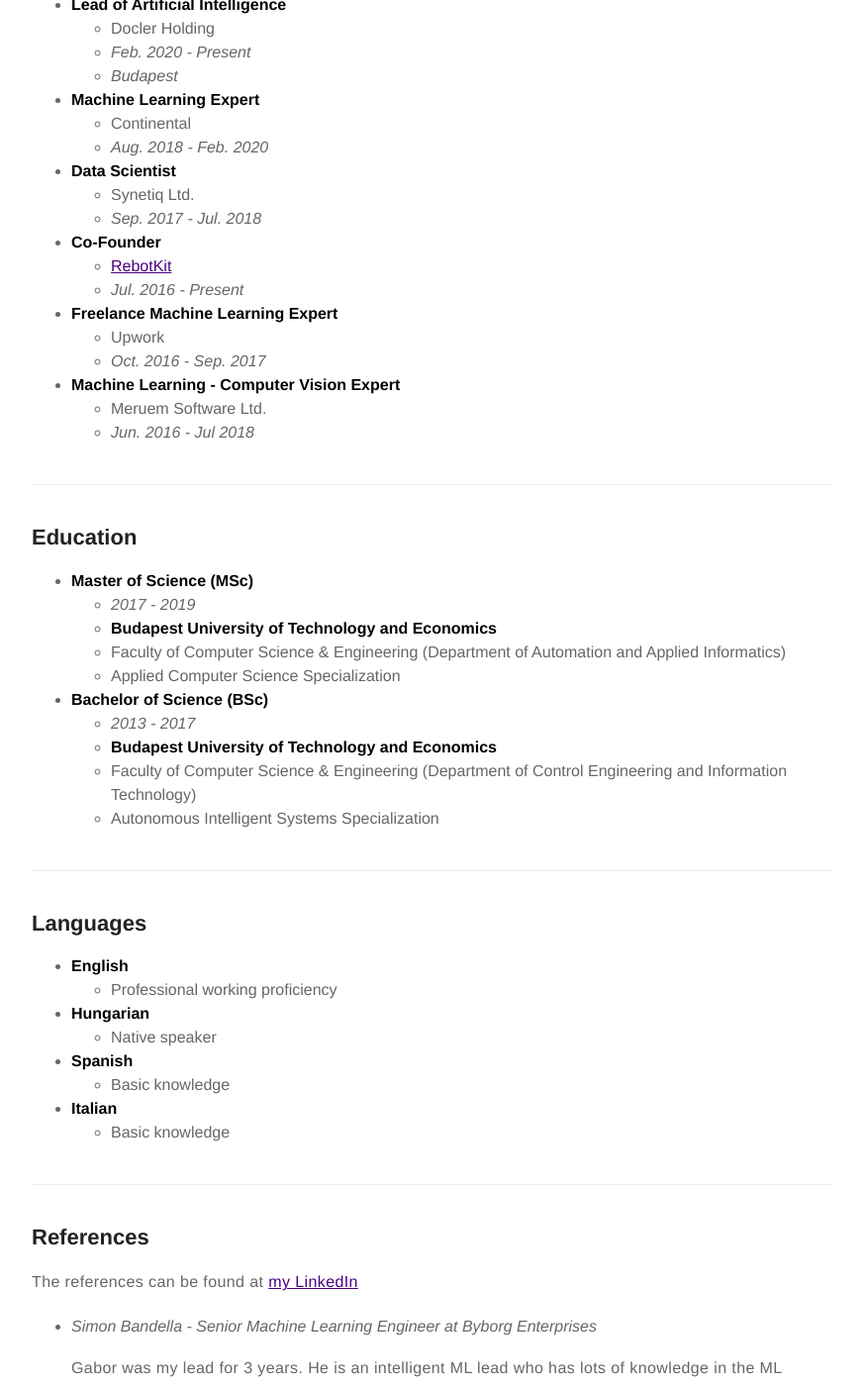
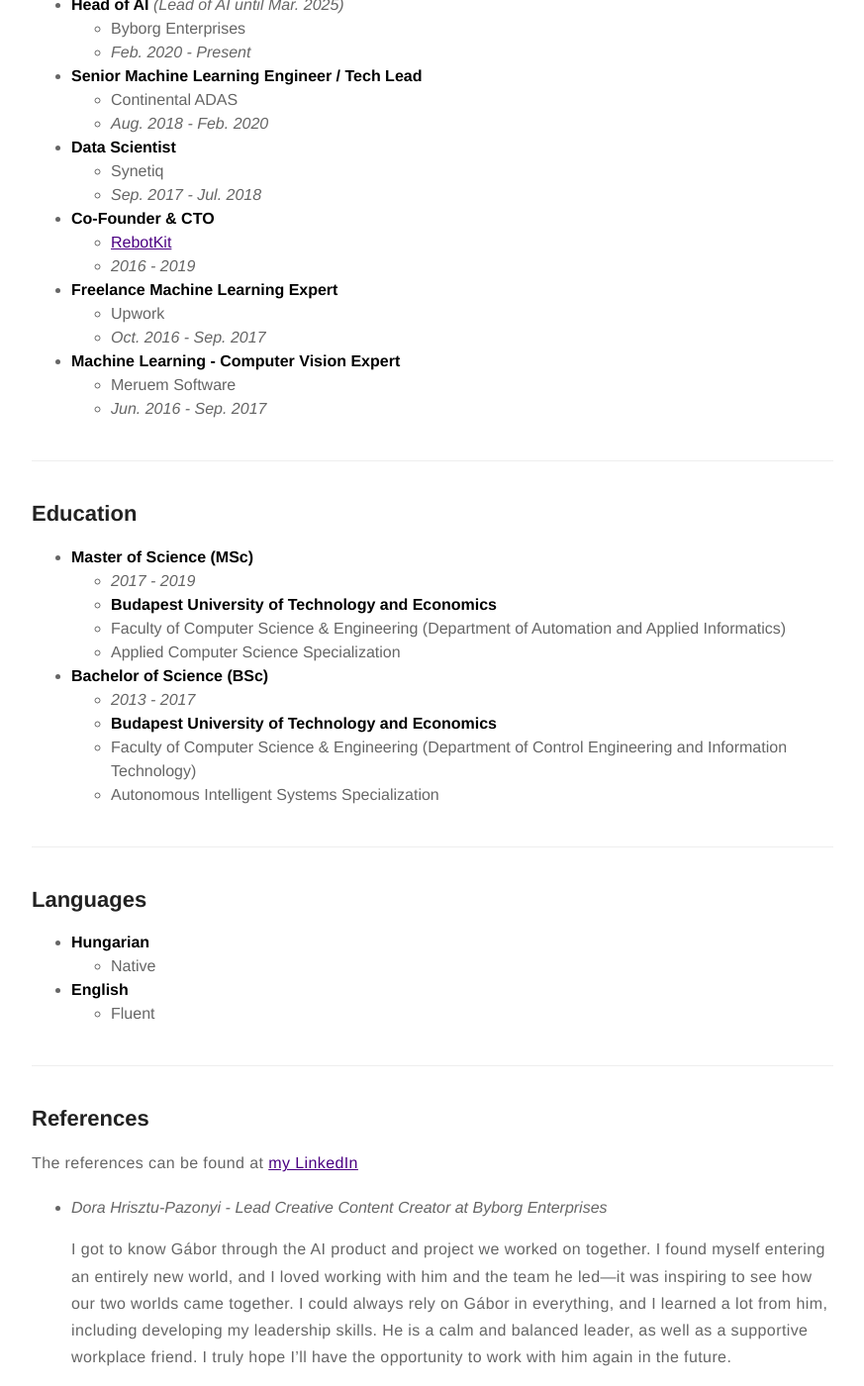
Before and after one commit to gaborvecsei/gaborvecsei.github.io, a Jekyll site: the page built from resume.md, in a window 1280 px wide and 1400 px high, scrolled down 472 px. Shown: the whole window at 99% size, without its empty margins (203-1076 px from the left). Built offline with Jekyll 4.4.1, drawn with Linux system fonts in a browser that asks for light colours.

Commit message:
resume and profile pic update

```diff
--- a/_config.yml
+++ b/_config.yml
@@ -1,14 +1,13 @@
 # main text of home
 name: Gábor Vecsei
-bio: Artificial Intelligence Team Lead
-
+bio: Head of AI | AI Strategy & Leadership | Architecting Scalable ML Systems
 # twitter summary info
 description: Personal webpage
 
 # if it's an external image, update below for true
 # better with square images
 external-image: false
-picture: assets/images/profile_square.jpg
+picture: assets/images/profile_square_2.jpg
 
 # If you want to include your resume, set to true
 # and specify source (external or local).
--- a/resume.md
+++ b/resume.md
@@ -13,53 +13,48 @@
 
 ## Work Experience
 
-- **Lead of Artificial Intelligence**
-	- Docler Holding
-	- *Feb. 2020 - Present*
-	- *Budapest*
-- **Machine Learning Expert**
-	- Continental
-	- *Aug. 2018 - Feb. 2020*
+- **Head of AI** _(Lead of AI until Mar. 2025)_
+  - Byborg Enterprises
+  - _Feb. 2020 - Present_
+- **Senior Machine Learning Engineer / Tech Lead**
+  - Continental ADAS
+  - _Aug. 2018 - Feb. 2020_
 - **Data Scientist**
-	- Synetiq Ltd.
-	- *Sep. 2017 - Jul. 2018*
-- **Co-Founder**
-	- [RebotKit](https://rebotkit.net)
-	- *Jul. 2016 - Present*
+  - Synetiq
+  - _Sep. 2017 - Jul. 2018_
+- **Co-Founder & CTO**
+  - [RebotKit](https://rebotkit.net)
+  - _2016 - 2019_
 - **Freelance Machine Learning Expert**
-	- Upwork
-	- *Oct. 2016 - Sep. 2017*
+  - Upwork
+  - _Oct. 2016 - Sep. 2017_
 - **Machine Learning - Computer Vision Expert**
-	- Meruem Software Ltd.
-	- *Jun. 2016 - Jul 2018*
+  - Meruem Software
+  - _Jun. 2016 - Sep. 2017_
 
 ---
 
 ## Education
 
 - **Master of Science (MSc)**
-	- *2017 - 2019*
-	- **Budapest University of Technology and Economics**
-	- Faculty of Computer Science & Engineering (Department of Automation and Applied Informatics)
-	- Applied Computer Science Specialization
+  - _2017 - 2019_
+  - **Budapest University of Technology and Economics**
+  - Faculty of Computer Science & Engineering (Department of Automation and Applied Informatics)
+  - Applied Computer Science Specialization
 - **Bachelor of Science (BSc)**
-	- *2013 - 2017*
-	- **Budapest University of Technology and Economics**
-	- Faculty of Computer Science & Engineering (Department of Control Engineering and Information Technology)
-	- Autonomous Intelligent Systems Specialization
+  - _2013 - 2017_
+  - **Budapest University of Technology and Economics**
+  - Faculty of Computer Science & Engineering (Department of Control Engineering and Information Technology)
+  - Autonomous Intelligent Systems Specialization
 
 ---
 
 ## Languages
 
+- **Hungarian**
+  - Native
 - **English**
-	- Professional working proficiency
-- **Hungarian**
-	- Native speaker
-- **Spanish**
-	- Basic knowledge
-- **Italian**
-	- Basic knowledge
+  - Fluent
 
 ---
 
@@ -68,13 +63,10 @@
 The references can be found at [my LinkedIn](https://www.linkedin.com/in/gaborvecsei/)
 
 <ul>
-	<li><i>Simon Bandella - Senior Machine Learning Engineer at Byborg Enterprises</i><p>Gabor was my lead for 3 years. He is an intelligent ML lead who has lots of knowledge in the ML sector. He was always able to provide great advice to quickly unblock a technical issue or to provide good improvement.
-He is everything you want in a good leader. He leads by example and he created a positive environment where everyone felt involved and heard. He has great communication skills with the business allowing their needs to be met with great success while giving them a good understanding of our technical constraints.
-He is forward-thinking and involves himself a lot in finding meaningful ideas where ML can enhance a process in the company. He always chooses architecture and tools adapted to our needs to improve efficiency and minimize the cost. He focused on recruiting smart and good people to create a thriving team.
-If you have the chance to work with Gabor, I would recommend that you take it.</p></li>
+	<li><i>Dora Hrisztu-Pazonyi - Lead Creative Content Creator at Byborg Enterprises</i><p>I got to know Gábor through the AI product and project we worked on together. I found myself entering an entirely new world, and I loved working with him and the team he led—it was inspiring to see how our two worlds came together. I could always rely on Gábor in everything, and I learned a lot from him, including developing my leadership skills. He is a calm and balanced leader, as well as a supportive workplace friend. I truly hope I’ll have the opportunity to work with him again in the future.</p></li>
+	<li><i>Simon Bandella - Senior Machine Learning Engineer at Byborg Enterprises</i><p>Gabor was my lead for 3 years. He is an intelligent ML lead who has lots of knowledge in the ML sector. He was always able to provide great advice to quickly unblock a technical issue or to provide good improvement. He is everything you want in a good leader. He leads by example and he created a positive environment where everyone felt involved and heard. He has great communication skills with the business allowing their needs to be met with great success while giving them a good understanding of our technical constraints. He is forward-thinking and involves himself a lot in finding meaningful ideas where ML can enhance a process in the company. He always chooses architecture and tools adapted to our needs to improve efficiency and minimize the cost. He focused on recruiting smart and good people to create a thriving team. If you have the chance to work with Gabor, I would recommend that you take it.</p></li>
 	<li><i>Csaba Zsolnai - Machine Learning Engineer at DoclerHolding</i><p>Gabor is a Lead who can really communicate with the product owners, understand the business needs and communicate these things with the team. His team has a very nice and friendly atmosphere as well as high productivity. It is exactly where an engineer would want to work.</p></li>
 	<li><i>Ágoston Török - Lead Data Scientist at AGT International</i><p>Gabor is a unique individual because he is able to see the real challenges in complex data science problems. He manages to persevere in the data cleaning, engineering and algorithm optimising tasks even when the tasks are not rewarding in the short term. He is clearly one of the most talented young data scientists I ever interviewed and I was lucky to work with. I can only recommend him to any R&D company.</p></li>
 	<li><i>David Ottlik - CEO at Synetiq</i><p>Gábor proved himself as a smart, fast-learning and always curious data scientist. His kind and proactive attitude and practical machine-learning and computer vision experience made him a valuable team member from day one.</p></li>
 	<li><i>Diego Alonso - Head of Engineering at Synetiq</i><p>Gabor is passionate about his work and can learn very fast. He has a very practical and updated knowledge about machine learning in general and computer vision in particular. He is a good team member and is always available to help others.</p></li>
-
 </ul>
```
Also changed, not shown: about.md (+2 -2 lines), assets/images/profile_square_2.jpg (added).
